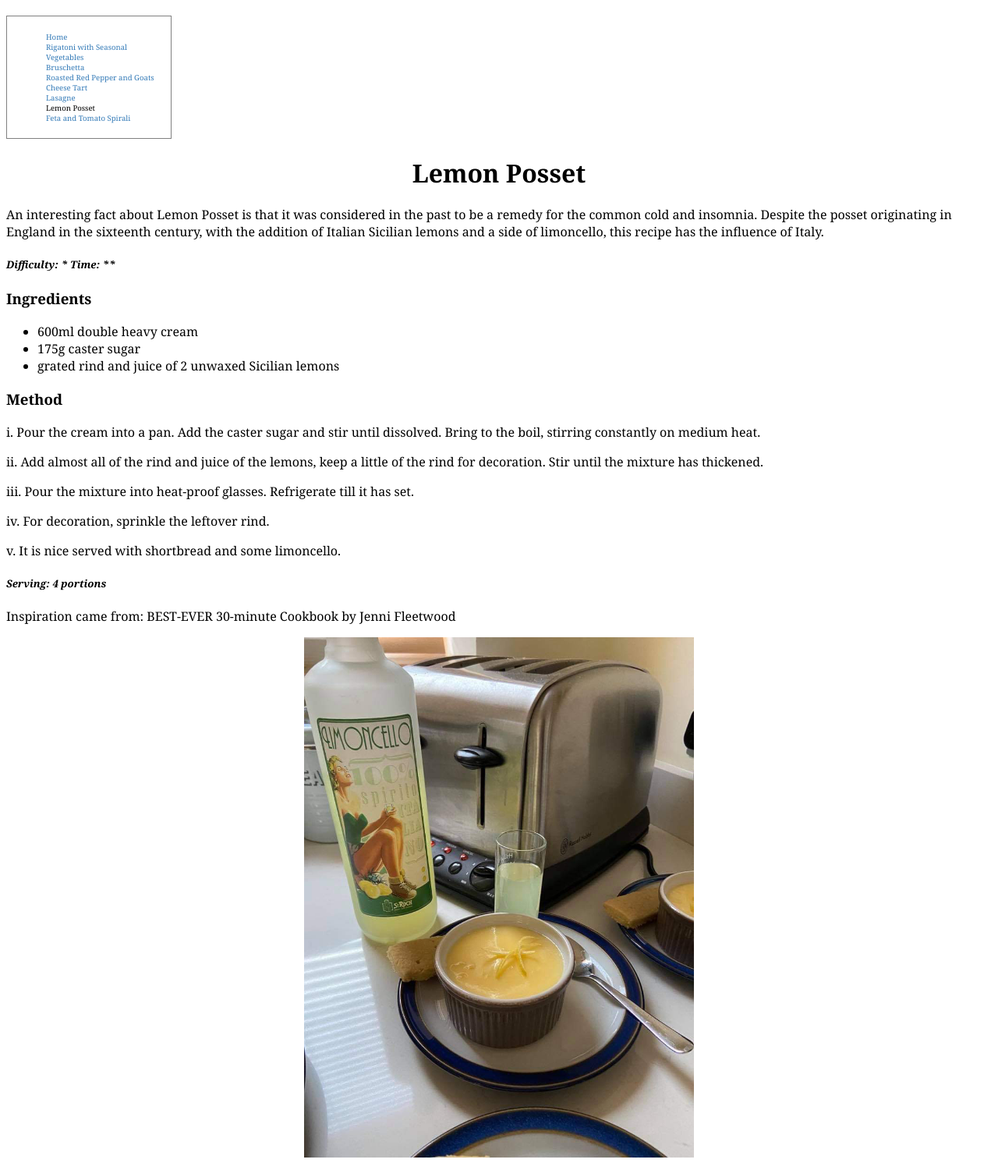
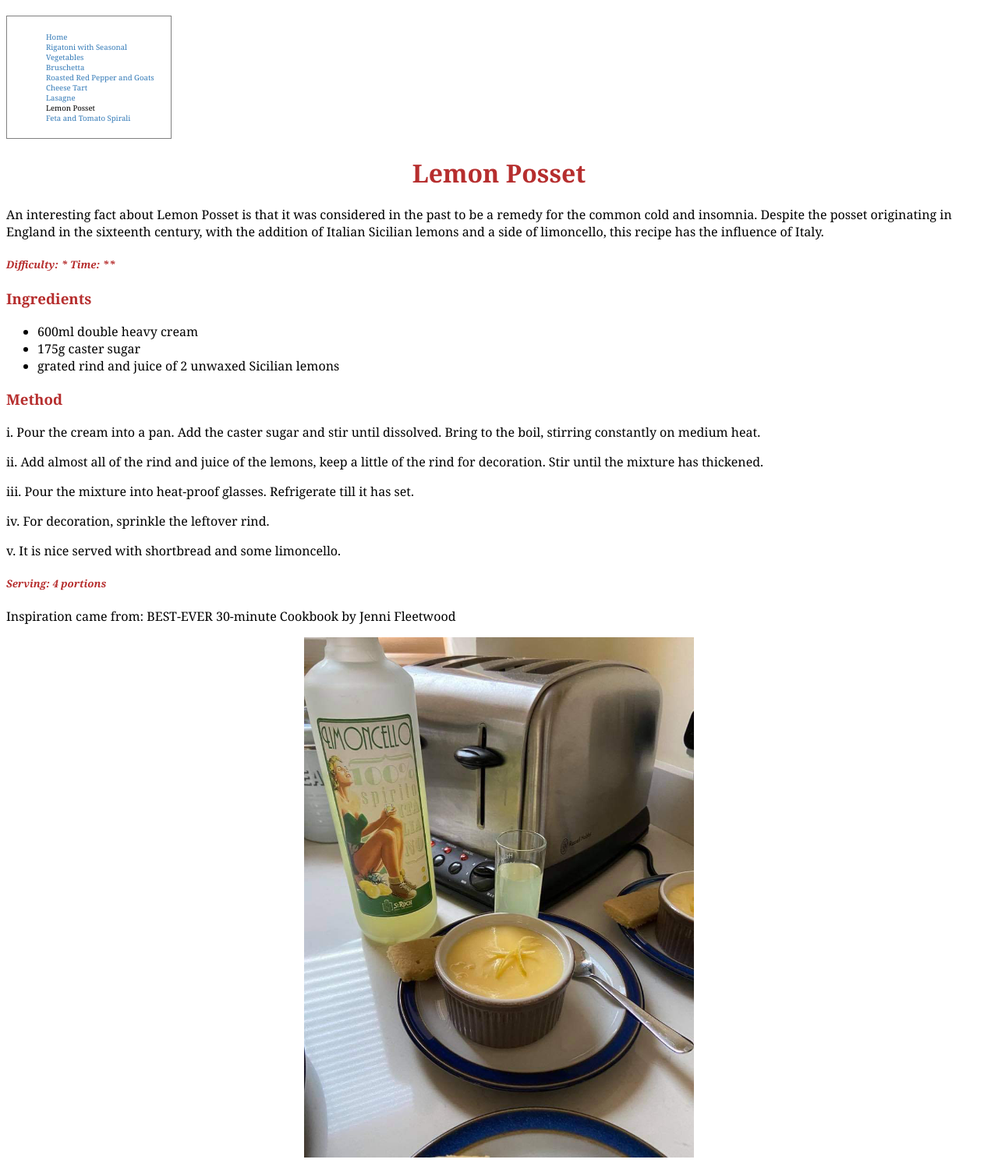
Before and after one commit to Hol1999/Hollyrecipewebsite, a Jekyll site: the page built from _recipes/recipe4.md, in a window 1280 px wide. Shown: the whole page at 78% size. Built offline with Jekyll 4.4.1, drawn with Linux system fonts in a browser that asks for light colours.

Commit message:
Update recipes.css

```diff
--- a/styles/recipes.css
+++ b/styles/recipes.css
@@ -27,7 +27,7 @@ display: block;
 }
 
 h1 {
-color: black;
+color: rgb(182,46,46);
 font-family: georgia, monospace, serif;
 text-align: center;
 }
@@ -38,7 +38,7 @@ font-family: georgia, monospace, serif;
 }
 
 h3{
-color: black;
+color: rgb(182,46,46);
 font-family: georgia, monospace, serif;
 
 }
@@ -49,7 +49,7 @@ font-size: 16px;
 text-align: center;
 }
 
-h5{color: black;
+h5{color: rgb(182,46,46);
 font-family: georgia, monospace, serif;
 font-style: italic;
 
```
